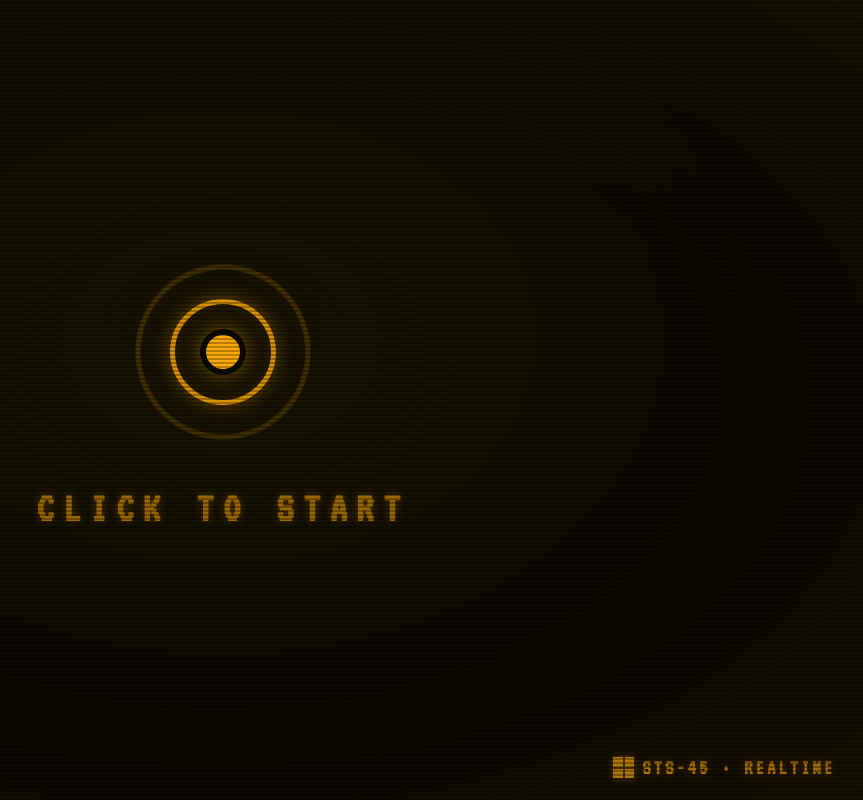
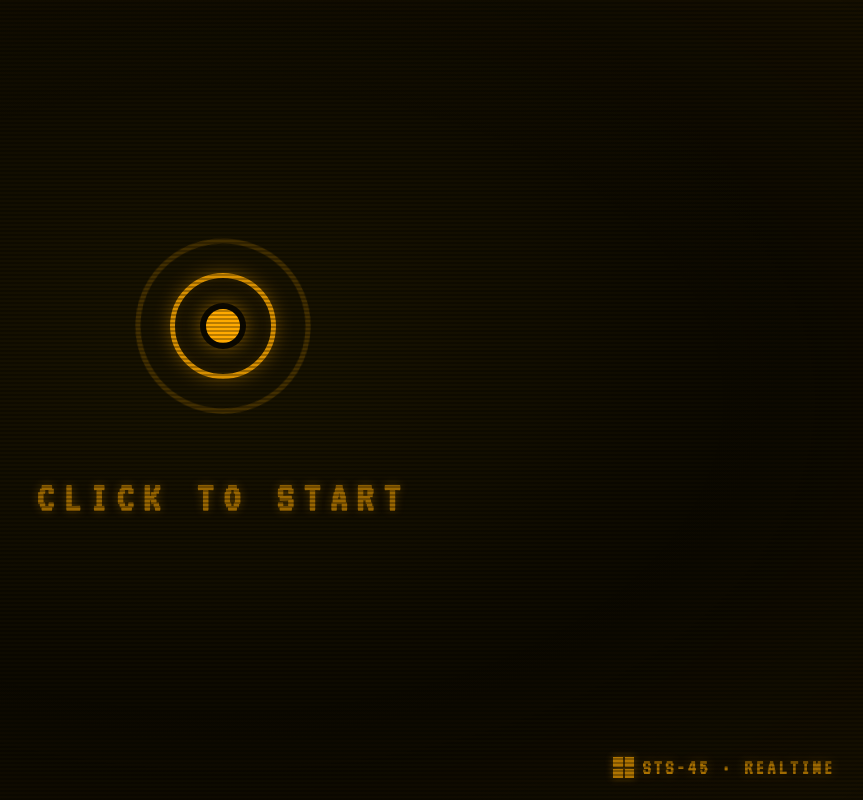
Before and after one commit to wprudencio/STS-45, a Flask app: page / in a window 1280 px wide. Shown: the whole page, without its empty margins (417-1280 px from the left). Run offline with Flask 3, Linux system fonts and the light colour scheme.

Commit message:
UI: orb animates with AI voice + more breathing room in layout
- app.js: while speaking, drive rtRing1 (big ring) scale/opacity/glow off
  TTS audio energy instead of the fixed CSS loop; inner dot pulses with
  max(mic,TTS). Control returns to CSS keyframes when not speaking.
- styles.css: orb->state->transcript gap 16px -> 30px; state label margins
  rebalanced; rt-filler 2px -> 18px so the transcript isn't glued to the
  bottom edge.

```diff
--- a/static/app.js
+++ b/static/app.js
@@ -295,9 +295,10 @@ window.toggleRealtime = function () { if (rtRunning) stopRealtime(); else startR
 // ============================================================
 // Pulse envelope viz — dual rings
 // ============================================================
-let rtPulseIn = null, rtPulseOut = null;
+let rtPulseIn = null, rtPulseOut = null, rtRing1 = null;
 let rtEnergyIn = 0, rtTargetIn = 0, rtEnergyOut = 0, rtTargetOut = 0;
 let rtPulseRaf = null;
+let rtRing1Driven = false;   // true while we're overriding ring1's CSS anim with audio energy
 const RT_ATTACK = 0.40;
 const RT_RELEASE = 0.07;
 
@@ -306,7 +307,27 @@ function rtPulseTick() {
   const a = RT_ATTACK, r = RT_RELEASE;
   rtEnergyIn  += (rtTargetIn  - rtEnergyIn)  * (rtTargetIn  > rtEnergyIn  ? a : r);
   rtEnergyOut += (rtTargetOut - rtEnergyOut) * (rtTargetOut > rtEnergyOut ? a : r);
-  if (rtPulseIn)  rtPulseIn.style.setProperty('--pin',  rtEnergyIn.toFixed(3));
+
+  // While the AI speaks, make the whole orb react to its own voice amplitude:
+  // the big ring scales/glows with speech, and the inner dot pulses too.
+  let pin = rtEnergyIn;
+  if (rtState === 'speaking' && rtRing1) {
+    pin = Math.max(rtEnergyIn, rtEnergyOut);
+    const e = rtEnergyOut;
+    if (!rtRing1Driven) { rtRing1Driven = true; rtRing1.style.animation = 'none'; }
+    rtRing1.style.transform = 'scale(' + (1 + e * 1.25).toFixed(3) + ')';
+    rtRing1.style.opacity = (0.2 + e * 0.5).toFixed(3);
+    rtRing1.style.boxShadow = ('0 0 ' + (10 + e * 26).toFixed(0) + 'px rgba(255,170,0,' + (0.3 + e * 0.5).toFixed(2) + ')');
+  } else if (rtRing1Driven && rtRing1) {
+    // hand control back to the CSS keyframe animations
+    rtRing1Driven = false;
+    rtRing1.style.animation = '';
+    rtRing1.style.transform = '';
+    rtRing1.style.opacity = '';
+    rtRing1.style.boxShadow = '';
+  }
+
+  if (rtPulseIn)  rtPulseIn.style.setProperty('--pin',  pin.toFixed(3));
   if (rtPulseOut) rtPulseOut.style.setProperty('--pout', rtEnergyOut.toFixed(3));
   if (rtEnergyIn < 0.002 && rtTargetIn < 0.002 && rtEnergyOut < 0.002 && rtTargetOut < 0.002) {
     cancelAnimationFrame(rtPulseRaf); rtPulseRaf = null;
@@ -315,13 +336,19 @@ function rtPulseTick() {
 function rtWaveStart() {
   rtPulseIn = document.getElementById('rtPulseIn');
   rtPulseOut = document.getElementById('rtPulseOut');
+  rtRing1 = document.getElementById('rtRing1');
   rtEnergyIn = 0; rtTargetIn = 0; rtEnergyOut = 0; rtTargetOut = 0;
   if (!rtPulseRaf) rtPulseRaf = requestAnimationFrame(rtPulseTick);
 }
 function rtWaveStop() {
   if (rtPulseRaf) { cancelAnimationFrame(rtPulseRaf); rtPulseRaf = null; }
   rtEnergyIn = 0; rtTargetIn = 0; rtEnergyOut = 0; rtTargetOut = 0;
-  rtPulseIn = null; rtPulseOut = null;
+  if (rtRing1 && rtRing1Driven) {
+    rtRing1Driven = false;
+    rtRing1.style.animation = ''; rtRing1.style.transform = '';
+    rtRing1.style.opacity = ''; rtRing1.style.boxShadow = '';
+  }
+  rtPulseIn = null; rtPulseOut = null; rtRing1 = null;
 }
 function rtPulsePushIn(v)  { rtTargetIn  = v; if (!rtPulseRaf) rtPulseRaf = requestAnimationFrame(rtPulseTick); }
 function rtPulsePushOut(v) { rtTargetOut = v; if (!rtPulseRaf) rtPulseRaf = requestAnimationFrame(rtPulseTick); }
--- a/static/styles.css
+++ b/static/styles.css
@@ -51,7 +51,7 @@ input, select, textarea { font-family: inherit; }
 .rt-overlay {
   position: relative; z-index: 2; width: 100%; height: 100%;
   display: flex; flex-direction: column; align-items: center; justify-content: center;
-  gap: 16px; padding: 28px; pointer-events: none;
+  gap: 30px; padding: 28px; pointer-events: none;
 }
 .rt-overlay > * { pointer-events: auto; }
 
@@ -123,7 +123,7 @@ input, select, textarea { font-family: inherit; }
   font-size: 43px; font-weight: 600;
   letter-spacing: .22em; text-transform: uppercase; color: var(--amber-dim);
   text-shadow: 0 0 10px rgba(255,170,0,.3); transition: color .25s, text-shadow .25s;
-  min-height: 1em; margin-top: 4px;
+  min-height: 1em; margin-top: 6px; margin-bottom: -8px;
 }
 .rt-state.listening { color: var(--amber); text-shadow: 0 0 10px rgba(255,170,0,.5); }
 .rt-state.thinking { color: var(--amber-soft); text-shadow: 0 0 10px rgba(255,204,68,.6); }
@@ -149,7 +149,7 @@ input, select, textarea { font-family: inherit; }
 .rt-line.live .rt-text::after { content: '▌'; color: var(--amber); text-shadow: 0 0 7px rgba(255,170,0,.6); animation: blink .6s steps(2) infinite; margin-left: 2px; }
 @keyframes blink { 0%,100%{ opacity:1 } 50%{ opacity:0 } }
 
-.rt-filler { height: 2px; }
+.rt-filler { height: 18px; }
 
 /* --- Settings drawer --- */
 .settings-panel {
```
